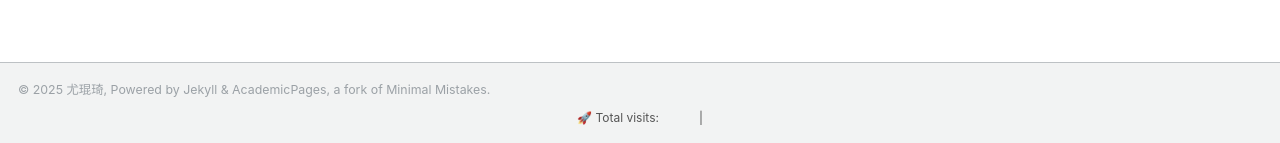
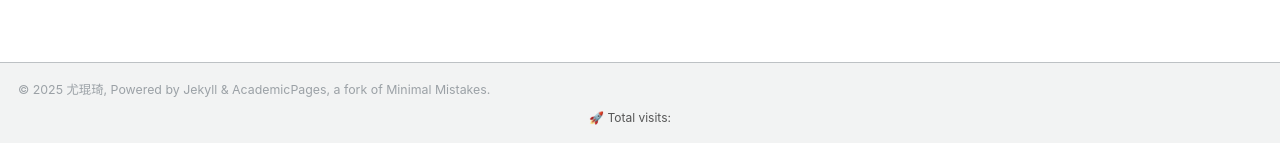
Before and after one commit to youkunqi/youkunqi.github.io, a Jekyll site: the page built from _pages/about.md, in a window 1280 px wide and 900 px high, scrolled down 1371 px. Shown: the part 754-897 px from the top of the window. Built offline with Jekyll 4.4.1, drawn with Linux system fonts in a browser that asks for light colours; some web fonts are replaced; comment, search, counter and statistics services are not loaded.

```diff
--- a/_includes/footer.html
+++ b/_includes/footer.html
@@ -27,7 +27,7 @@
 <!-- Busuanzi Statistics -->
 <script async src="//busuanzi.ibruce.info/busuanzi/2.3/busuanzi.pure.mini.js"></script>
 <div id="statistics-container">
-  🚀 Total visits: <span id="busuanzi_value_site_pv"></span> |
+  🚀 Total visits: <span id="busuanzi_value_site_pv"></span>
   <!-- 👥 Total visitors: <span id="busuanzi_value_site_uv"></span> -->
 </div>
 
```
